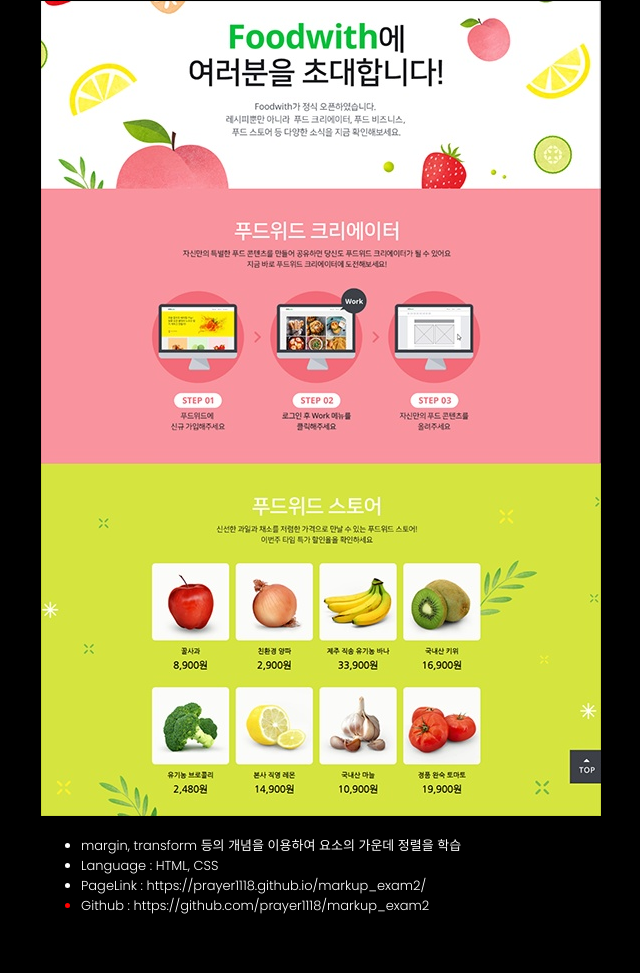
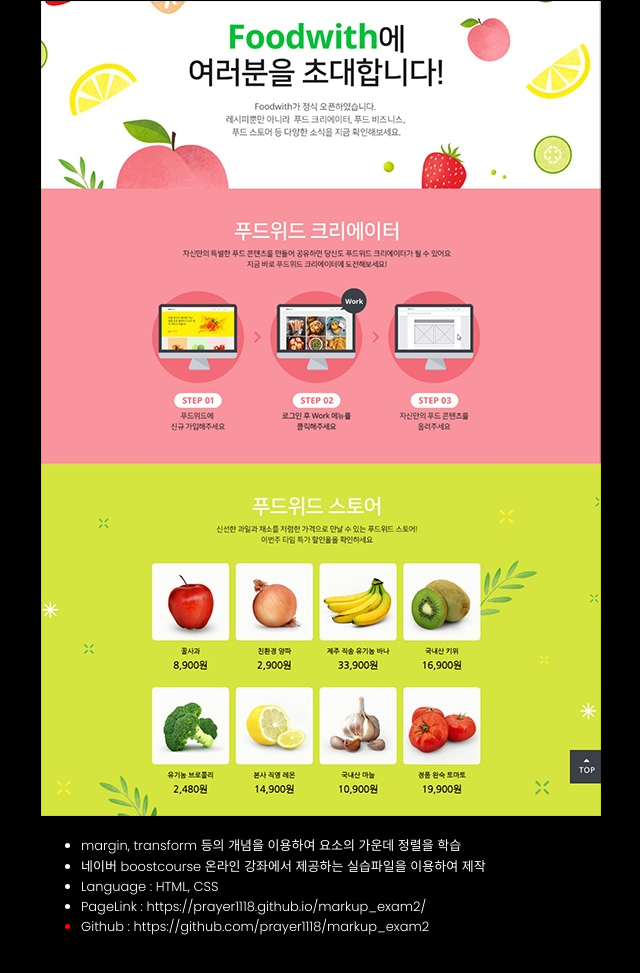
Before and after one commit to prayer1118/homepage-, a plain HTML site: page index.html in a window 1280 px wide. Shown: the part 4519-5492 px from the top of the page, without its empty margins (324-964 px from the left). Drawn offline with Linux system fonts and the light colour scheme.

Commit message:
한글처리 및 내용강화

```diff
--- a/index.html
+++ b/index.html
@@ -153,6 +153,7 @@
         <img src="./thumbnail2.jpg" width="560" height="815">
         <ul>
             <li>margin, transform 등의 개념을 이용하여 요소의 가운데 정렬을 학습</li>
+            <li>네이버 boostcourse 온라인 강좌에서 제공하는 실습파일을 이용하여 제작</li>
             <li class="language">Language : HTML, CSS </li>
             <li>
                 <a href="https://prayer1118.github.io/markup_exam2/" target="_blank">
```
